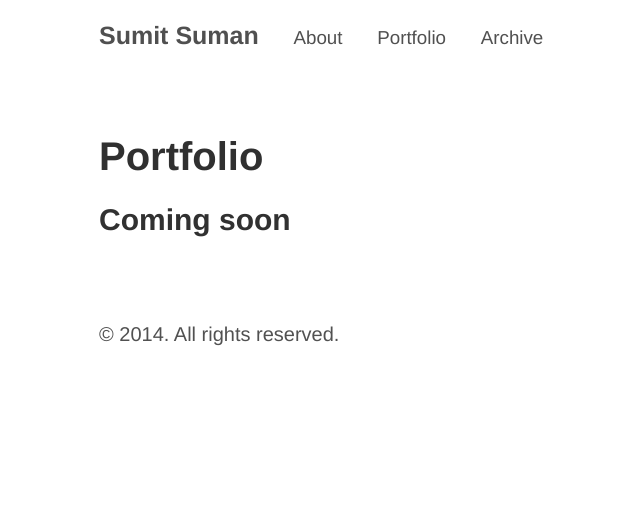
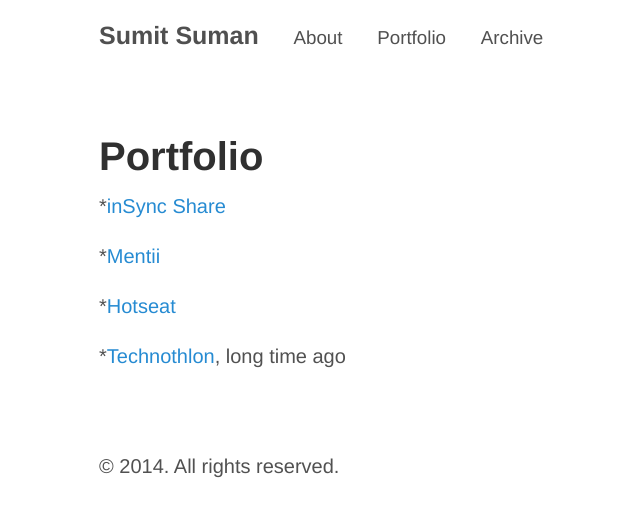
Before and after one commit to sumitsuman/sumitsuman.github.io, a Jekyll site: the page built from portfolio.md, in a window 1280 px wide. Shown: the top 517 px of the page, without its empty margins (181-821 px from the left). Built offline with Jekyll 4.4.1, drawn with Linux system fonts in a browser that asks for light colours; Markdown is read by kramdown in place of the engine named in the settings.

Commit message:
Portfolio

```diff
--- a/portfolio.md
+++ b/portfolio.md
@@ -3,4 +3,10 @@ layout: page
 title: Portfolio
 ---
 
-##Coming soon
+*[inSync Share](http://www.druva.com/insync/file-sharing/)
+
+*[Mentii](https://www.mentii.com)
+
+*[Hotseat](http://hotseat.herokuapp.com/users/sign_up)
+
+*[Technothlon](http://techniche.org/technothlon/), long time ago
```
